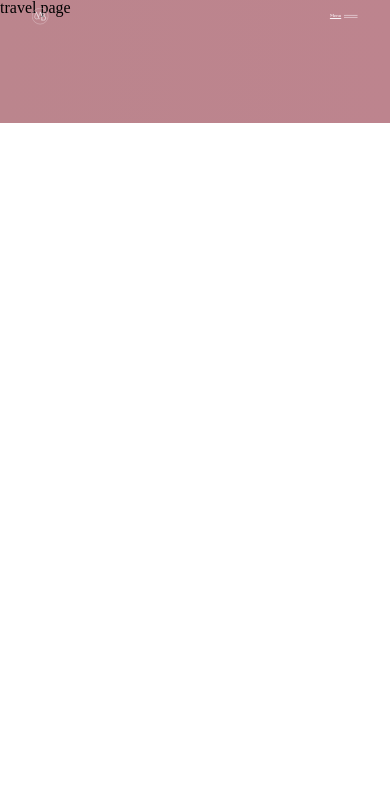
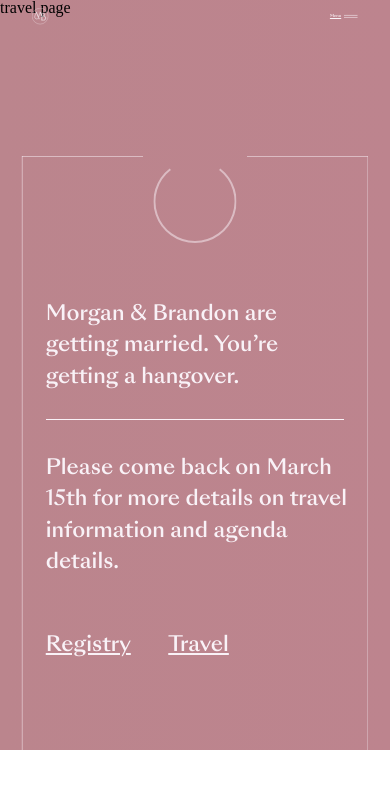
Before and after one commit to DalThePal/brandon_morgan_wedding, a React (Create React App) app: page /travel in a window 390 px wide. Shown: the top 788 px of the page. Built offline with nearby package versions, Linux system fonts and the light colour scheme.

Commit message:
footer mobile

```diff
--- a/src/components/Footer.js
+++ b/src/components/Footer.js
@@ -1,21 +1,28 @@
 import React from 'react'
 import styled from 'styled-components'
 
+import { useMedia } from 'utils/hooks'
+
 import colors from 'styles/colors'
 import text from 'styles/text'
+import media from 'styles/media'
 
 import { ReactComponent as ArcSVG } from 'images/arc.svg'
 
 const Footer = () => {
+
+  const x1 = useMedia("57%", "57%", "57%", "65%")
+  const x2 = useMedia("43%", "43%", "43%", "35%")
+
   return (
     <Wrapper data-scroll-section>
       <Arc/>
-      <SVG viewBox='0 0 1316 300'>
+      <SVG viewBox='0 0 100% 100%'>
         <Line x1={"0%"}   x2={"0%"}   y1={"0%"}   y2={'100%'}/>
         <Line x1={"100%"} x2={"100%"} y1={"0%"}   y2={'100%'}/>
         <Line x1={"0%"}   x2={"100%"} y1={"100%"} y2={"100%"}/>
-        <Line x1={"0%"}   x2={"43%"}  y1={"0%"}   y2={"0%"}/>
-        <Line x1={"57%"}  x2={"100%"} y1={"0%"}   y2={"0%"}/>
+        <Line x1={"0%"}   x2={x2}     y1={"0%"}   y2={"0%"}/>
+        <Line x1={x1}     x2={"100%"} y1={"0%"}   y2={"0%"}/>
       </SVG>
       <Left>Morgan & Brandon are getting married. You’re getting a hangover.</Left>
       <Right>
@@ -43,6 +50,16 @@ const Wrapper = styled.footer`
   padding-top: 6.944vw;
   padding-left: 8.333vw;
   padding-right: 8.333vw;
+
+  ${media.mobile} {
+    flex-direction: column;
+    justify-content: flex-start;
+
+    height: 188.267vw;
+    padding-top: 48.533vw;
+    padding-left: 11.733vw;
+    padding-right: 11.733vw;
+  }
 `
 
 const Left = styled.p`
@@ -52,6 +69,14 @@ const Left = styled.p`
   color: ${colors.roseIvory};
 
   width: 35.069vw;
+
+  ${media.mobile} {
+    ${text.mobile.body}
+    width: 76.533vw;
+    padding-bottom: 6.667vw;
+    margin-bottom: 8.533vw;
+    border-bottom: 0.267vw solid ${colors.roseIvory};
+  }
 `
 
 const Right = styled.div`
@@ -62,6 +87,10 @@ const Right = styled.div`
   align-items: flex-start;
 
   width: 24.306vw;
+
+  ${media.mobile} {
+    width: 78.133vw;
+  }
 `
 
 const Text = styled.p`
@@ -69,6 +98,11 @@ const Text = styled.p`
   color: ${colors.roseIvory};
 
   margin-bottom: 3.472vw;
+
+  ${media.mobile} {
+    ${text.mobile.body}
+    margin-bottom: 13.333vw;
+  }
 `
 
 const Links = styled.div`
@@ -85,22 +119,37 @@ const Link = styled.a`
   cursor: pointer;
 
   margin-right: 5.208vw;
+
+  ${media.mobile} {
+    ${text.mobile.body}
+    margin-right: 9.6vw;
+  }
 `
 
 const SVG = styled.svg`
   position: absolute;
   z-index: 1;
-  top: 3.125vw;
   left: 50%;
   transform: translateX(-50%);
 
+  top: 3.125vw;
   width: 91.319vw;
   height: 20.833vw;
+
+  ${media.mobile} {
+    top: 11.733vw;
+    height: 156vw;
+    width: 88.8vw;
+  }
 `
 
 const Line = styled.line`
   stroke: ${colors.roseIvory};
   stroke-width: 0.139vw;
+
+  ${media.mobile} {
+    stroke-width: 0.267vw;
+  }
 `
 
 const Arc = styled(ArcSVG)`
@@ -111,4 +160,10 @@ const Arc = styled(ArcSVG)`
   top: 3.611vw;
   width: 5.556vw;
   height: 5.556vw;
+
+  ${media.mobile} {
+    width: 21.333vw;
+    height: 21.333vw;
+    top: 13.867vw;
+  }
 `
--- a/src/pages/Home/index.js
+++ b/src/pages/Home/index.js
@@ -27,7 +27,7 @@ const Home = () => {
   const animationHeight = useMedia('45vw', '45vw', '45vw', '112vw')
   const diamondHeight = useMedia('56.25vw', '56.25vw', '56.25vw', '112vw')
   const diamondScrollHeight = useMedia('5.125vw', '5.125vw', '5.125vw', '25vw')
-  const diamondScrollBottom = useMedia('21.8vw', '21.8vw', '21.8vw', '169.6vw')
+  const diamondScrollBottom = useMedia('21.8vw', '21.8vw', '21.8vw', '166vw')
 
   useEffect(() => {
     const tl = gsap.timeline({
--- a/src/pages/Home/sections/02-Date.js
+++ b/src/pages/Home/sections/02-Date.js
@@ -17,7 +17,7 @@ const Date = () => {
     `top-=${(window.innerWidth / 100) * 3} bottom-=${(window.innerWidth / 100) * 20}`,
     `top-=${(window.innerWidth / 100) * 3} bottom-=${(window.innerWidth / 100) * 20}`,
     `top-=${(window.innerWidth / 100) * 3} bottom-=${(window.innerWidth / 100) * 20}`,
-    `top-=${(window.innerWidth / 100) * 90.4} bottom-=${(window.innerWidth / 100) * 169.6}`
+    `top-=${(window.innerWidth / 100) * 90.4} bottom-=${(window.innerWidth / 100) * 166}`
   )
 
   const scrollTlEnd = useMedia(
--- a/src/pages/Home/sections/03-Meet.js
+++ b/src/pages/Home/sections/03-Meet.js
@@ -19,7 +19,7 @@ const Meet = () => {
     `top-=${(window.innerWidth / 100) * 10.4} bottom-=${(window.innerWidth / 100) * 20}`,
     `top-=${(window.innerWidth / 100) * 10.4} bottom-=${(window.innerWidth / 100) * 20}`,
     `top-=${(window.innerWidth / 100) * 10.4} bottom-=${(window.innerWidth / 100) * 20}`,
-    `top-=${(window.innerWidth / 100) * 30} bottom-=${(window.innerWidth / 100) * 169.6}`
+    `top-=${(window.innerWidth / 100) * 30} bottom-=${(window.innerWidth / 100) * 166}`
   )
 
   const scrollEnd = useMedia(
--- a/src/pages/Home/sections/04-Tinder.js
+++ b/src/pages/Home/sections/04-Tinder.js
@@ -24,7 +24,7 @@ const Tinder = () => {
     `top-=${(window.innerWidth / 100) * 18.6} bottom-=${(window.innerWidth / 100) * 20}`,
     `top-=${(window.innerWidth / 100) * 18.6} bottom-=${(window.innerWidth / 100) * 20}`,
     `top-=${(window.innerWidth / 100) * 18.6} bottom-=${(window.innerWidth / 100) * 20}`,
-    `top-=${(window.innerWidth / 100) * 40} bottom-=${(window.innerWidth / 100) * 169.6}`
+    `top-=${(window.innerWidth / 100) * 40} bottom-=${(window.innerWidth / 100) * 166}`
   )
 
   const scrollEnd = useMedia(
--- a/src/pages/Home/sections/05-Snuggle.js
+++ b/src/pages/Home/sections/05-Snuggle.js
@@ -23,7 +23,7 @@ const Snuggle = () => {
     `top-=${(window.innerWidth / 100) * 9} bottom-=${(window.innerWidth / 100) * 20}`,
     `top-=${(window.innerWidth / 100) * 9} bottom-=${(window.innerWidth / 100) * 20}`,
     `top-=${(window.innerWidth / 100) * 9} bottom-=${(window.innerWidth / 100) * 20}`,
-    `top-=${(window.innerWidth / 100) * 12} bottom-=${(window.innerWidth / 100) * 169.6}`
+    `top-=${(window.innerWidth / 100) * 12} bottom-=${(window.innerWidth / 100) * 166}`
   )
 
   const scrollEnd = useMedia(
--- a/src/pages/Home/sections/06-Wedlocked.js
+++ b/src/pages/Home/sections/06-Wedlocked.js
@@ -23,21 +23,21 @@ const Wedlocked = () => {
     `top+=${(window.innerWidth / 100) * 21} top`,
     `top+=${(window.innerWidth / 100) * 21} top`,
     `top+=${(window.innerWidth / 100) * 21} top`,
-    `top+=${(window.innerWidth / 100) * 21} top`
+    `top top+=${(window.innerWidth / 100) * 30}`
   )
 
   const scrollEnd = useMedia(
     `bottom bottom+=${(window.innerWidth / 100) * 21}`,
     `bottom bottom+=${(window.innerWidth / 100) * 21}`,
     `bottom bottom+=${(window.innerWidth / 100) * 21}`,
-    `bottom bottom+=${(window.innerWidth / 100) * 21}`
+    `bottom-=${(window.innerWidth / 100) * 50} bottom`
   )
 
   const scrollOffset = useMedia(
     `${(window.innerWidth / 100) * 21}, -${(window.innerWidth / 100) * 21}`,
     `${(window.innerWidth / 100) * 21}, -${(window.innerWidth / 100) * 21}`,
     `${(window.innerWidth / 100) * 21}, -${(window.innerWidth / 100) * 21}`,
-    `${(window.innerWidth / 100) * 21}, -${(window.innerWidth / 100) * 21}`
+    `-${(window.innerWidth / 100) * 30}, ${(window.innerWidth / 100) * 30}`
   )
 
   const innerLeft = useMedia('-50%', '-50%', '-50%', '-205%')
@@ -49,7 +49,7 @@ const Wedlocked = () => {
         scroller: '.smooth-scroll',
         start: scrollStart,
         end: scrollEnd,
-        scrub: true
+        scrub: true,
       }
     })
 
@@ -104,6 +104,7 @@ const Wedlocked = () => {
 
 export default Wedlocked
 
+
 const Wrapper = styled.section`
   position: relative;
   z-index: 3;
@@ -112,7 +113,8 @@ const Wrapper = styled.section`
   height: 190vw;
 
   ${media.mobile} {
-    height: 368.533vw;
+    height: 539.734vw;
+    overflow: hidden;
   }
 `
 
@@ -124,7 +126,7 @@ const Inner = styled.div`
   width: 200vw;
 
   ${media.mobile} {
-    height: 185.6vw;
+    height: 269.867vw;
     width: 346.667vw;
   }
 `
@@ -140,7 +142,7 @@ const Title1 = styled.h2`
 
   ${media.mobile} {
     ${text.mobile.h4}
-    top: 77.333vw;
+    top: 5.333vw;
     left: 8vw;
   }
 `
@@ -157,7 +159,7 @@ const Title2 = styled.h2`
   ${media.mobile} {
     ${text.mobile.h2}
     font-size: 106.667vw;
-    top: 101.867vw;
+    top: 29.867vw;
     left: 12.267vw;
   }
 `
@@ -173,7 +175,7 @@ const Title3 = styled.h2`
 
   ${media.mobile} {
     ${text.mobile.h4}
-    top: 131.733vw;
+    top: 59.733vw;
     left: 95.2vw;
   }
 `
@@ -192,7 +194,7 @@ const ImageWrapper1 = styled(ImageWrapper)`
 
   ${media.mobile} {
     left: 26.667vw;
-    top: 72vw;
+    top: 0vw;
     width: 45.333vw;
     height: 60.533vw;
   }
@@ -208,7 +210,7 @@ const ImageWrapper2 = styled(ImageWrapper)`
     width: 71.467vw;
     height: 53.867vw;
     left: 78.4vw;
-    top: 105.333vw;
+    top: 33.333vw;
   }
 `
 
@@ -221,7 +223,7 @@ const ImageWrapper3 = styled(ImageWrapper)`
   ${media.mobile} {
     width: 45.333vw;
     height: 60.533vw;
-    top: 90.133vw;
+    top: 18.133vw;
     left: 156.8vw;
   }
 `
@@ -235,7 +237,7 @@ const ImageWrapper4 = styled(ImageWrapper)`
   ${media.mobile} {
     width: 45.067vw;
     height: 60.267vw;
-    top: 125.867vw;
+    top: 53.867vw;
     left: 209.067vw;
   }
 `
@@ -249,7 +251,7 @@ const ImageWrapper5 = styled(ImageWrapper)`
   ${media.mobile} {
     width: 45.333vw;
     height: 60.533vw;
-    top: 104vw;
+    top: 32vw;
     left: 260.8vw;
   }
 `
@@ -273,6 +275,6 @@ const Text = styled.p`
     ${text.mobile.body}
     width: 335px;
     left: 209.6vw;
-    top: 197.867vw;
+    top: 125.867vw;
   }
 `
--- a/src/pages/Home/sections/07-PathFiller.js
+++ b/src/pages/Home/sections/07-PathFiller.js
@@ -2,20 +2,37 @@ import React, { useRef, useEffect } from 'react'
 import styled from 'styled-components'
 import gsap from 'gsap'
 
+import { useMedia } from 'utils/hooks'
+
 import colors from 'styles/colors'
+import media from 'styles/media'
 
 const PathFiller = () => {
 
   const wrapperRef  = useRef(null)
   const vrRef       = useRef(null)
 
+  const scrollStart = useMedia(
+    `top bottom-=${(window.innerWidth / 100) * 20}`,
+    `top bottom-=${(window.innerWidth / 100) * 20}`,
+    `top bottom-=${(window.innerWidth / 100) * 20}`,
+    `top bottom-=${(window.innerWidth / 100) * 166}`
+  )
+
+  const scrollEnd = useMedia(
+    `bottom+=${(window.innerWidth / 100) * 20} bottom`,
+    `bottom+=${(window.innerWidth / 100) * 20} bottom`,
+    `bottom+=${(window.innerWidth / 100) * 20} bottom`,
+    `bottom+=${(window.innerWidth / 100) * 165} bottom`
+  )
+
   useEffect(() => {
     const tl = gsap.timeline({
       scrollTrigger: {
         scroller: '.smooth-scroll',
         trigger: wrapperRef.current,
-        start: `top bottom-=${(window.innerWidth / 100) * 20}`,
-        end: `bottom+=${(window.innerWidth / 100) * 20} bottom`,
+        start: scrollStart,
+        end: scrollEnd,
         scrub: true,
       }
     })
@@ -28,7 +45,7 @@ const PathFiller = () => {
     return () => {
       tl.kill()
     }
-  }, [])
+  }, [scrollStart, scrollEnd])
 
   return (
     <Wrapper ref={wrapperRef} data-scroll-section>
@@ -46,6 +63,11 @@ const Wrapper = styled.section`
   justify-content: center;
 
   height: 31.25vw;
+
+  ${media.mobile} {
+    margin-top: 26.667vw;
+    height: 120vw;
+  }
 `
 
 const VR = styled.div`
@@ -53,4 +75,8 @@ const VR = styled.div`
   height: 100%;
 
   width: 0.069vw;
+
+  ${media.mobile} {
+    width: 0.267vw;
+  }
 `
```
Also changed, not shown: 1 other file (tests, documents, lock files or other folders).
